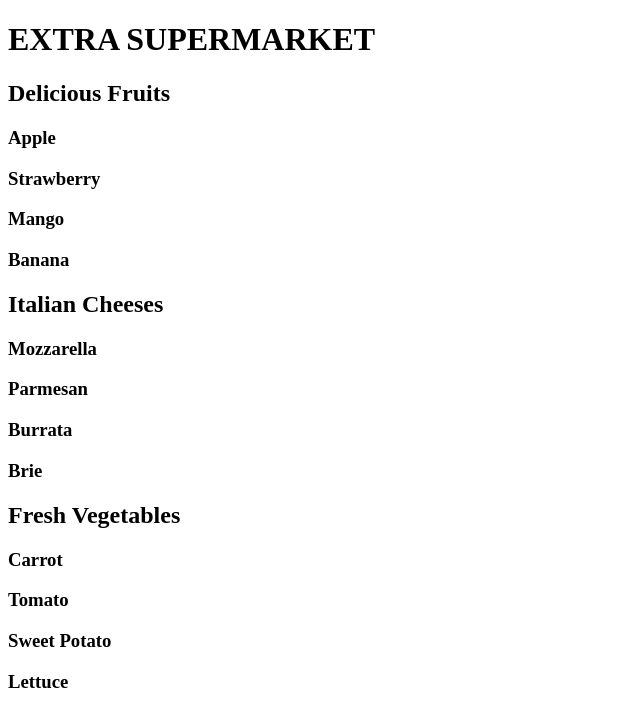
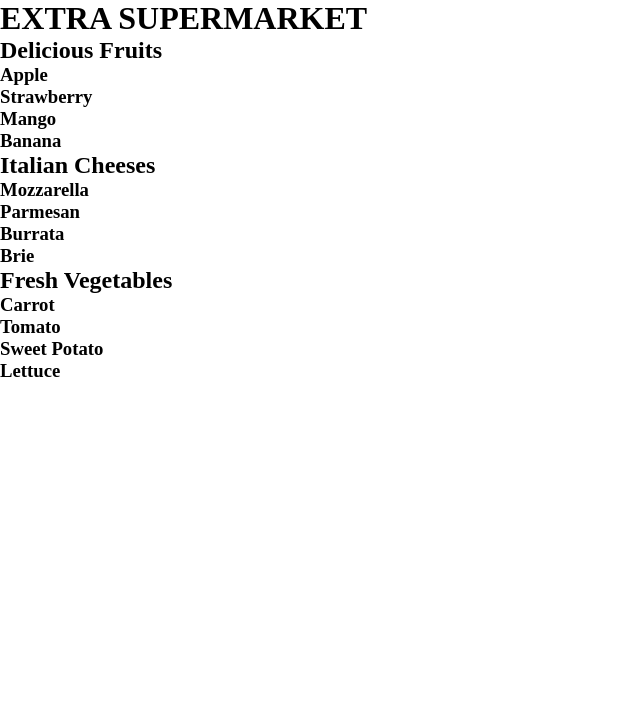
Before and after one commit to seda22/supermarket-classic-css, a React (Vite) app: page / in a window 1280 px wide. Shown: the top 726 px of the page, without its empty margins (0-640 px from the left). Built offline with nearby package versions, Linux system fonts and the light colour scheme.

Commit message:
fix: ItemCard içinde className düzeltildi ve global CSS reset eklendi
React JSX uyumluluğu için ItemCard bileşeninde class yerine className kullanıldı.
index.css dosyasına margin ve padding sıfırlayan, box-sizing ayarlayan global CSS reset eklendi.

```diff
--- a/src/components/ItemCard.jsx
+++ b/src/components/ItemCard.jsx
@@ -1,6 +1,6 @@
 export default function ItemCard({name}){
     return(
-        <div class="item-card">
+        <div className="item-card">
             <h3>{name}</h3>
         </div>
     )
--- a/src/index.css
+++ b/src/index.css
@@ -0,0 +1,5 @@
+*{
+    margin:0;
+    padding:0;
+    box-sizing: border-box;
+}
```
